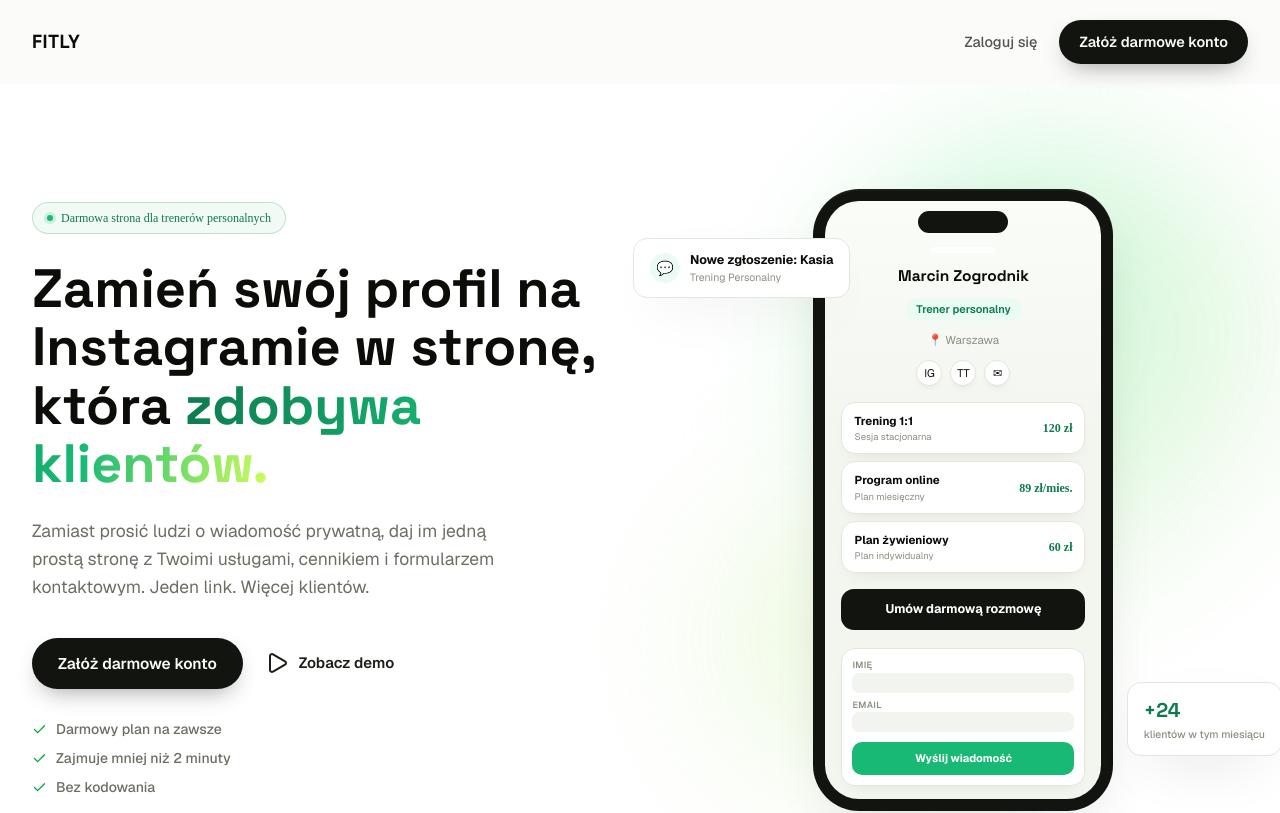
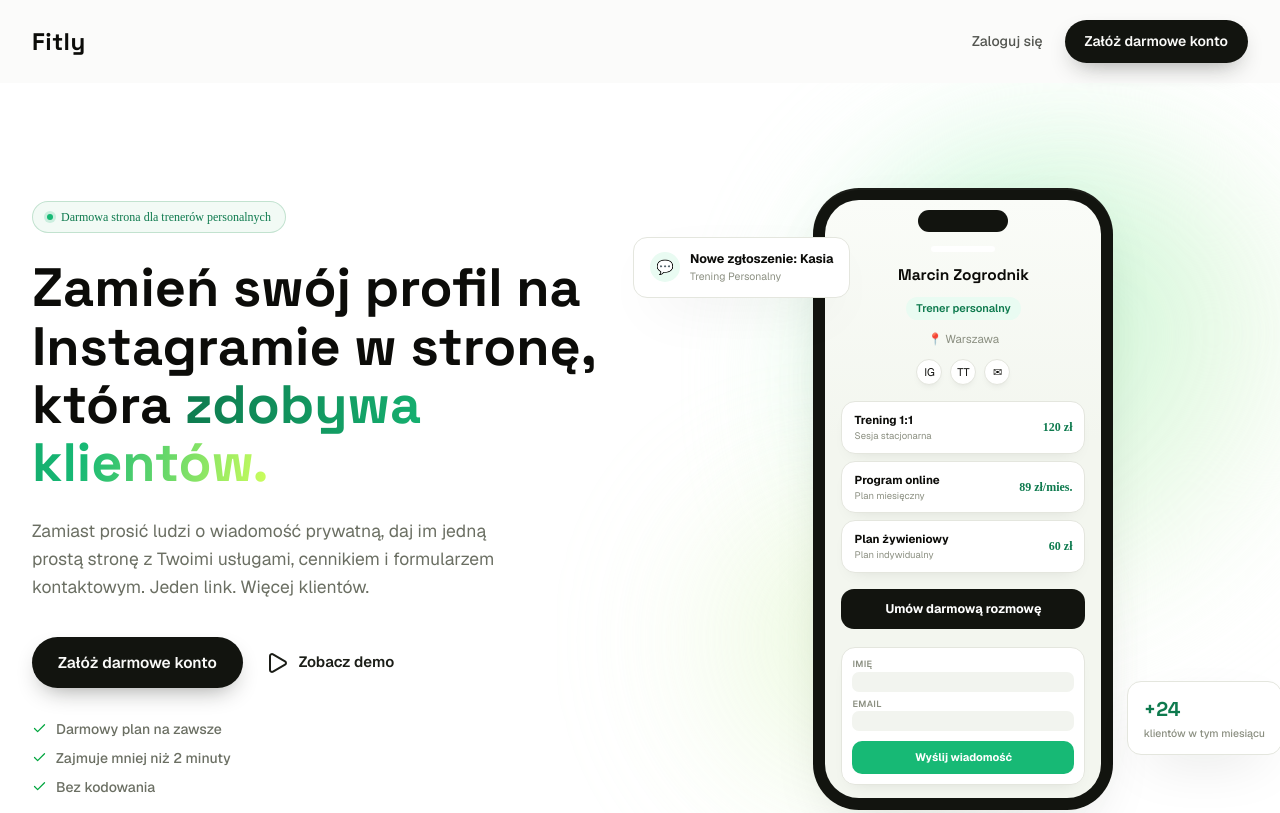
Before and after one commit to MZOG/fitly.bio, a Next.js app: page / in a window 1280 px wide. Shown: the top 813 px of the page. Built offline with nearby package versions, Linux system fonts and the light colour scheme; no server answers.

Commit message:
ux fixes

```diff
--- a/app/(marketing)/page.tsx
+++ b/app/(marketing)/page.tsx
@@ -6,22 +6,25 @@ export default function HomePage() {
     <section>
       <header className="sticky top-0 z-50 bg-[#FAFAF8]/70 backdrop-blur-md">
         <div className="mx-auto container flex justify-between items-center px-8 py-5">
-          <div className="col-start-2 font-grotesk text-[19px] font-bold tracking-[0.02em]">
-            FITLY
-          </div>
+          <Link
+            href="/"
+            className="col-start-2 font-grotesk text-2xl font-bold tracking-[0.02em]"
+          >
+            Fitly
+          </Link>
           <div className="col-start-3 flex items-center justify-end gap-5.5">
-            <a
-              href="#"
-              className="text-[14.5px] font-medium text-[#1B1D17]/75 transition hover:text-[#1B1D17]"
+            <Link
+              href="/login"
+              className="text-[14px] font-medium text-[#1B1D17]/75 transition hover:text-[#1B1D17]"
             >
               Zaloguj się
-            </a>
-            <a
-              href="#"
-              className="inline-flex items-center justify-center gap-2 rounded-full bg-[#12140F] px-5 py-2.75 text-[14.5px] font-semibold text-[#FAFAF8] shadow-[0_10px_24px_-10px_rgba(18,20,15,0.45)] transition hover:-translate-y-px hover:shadow-[0_14px_28px_-10px_rgba(18,20,15,0.5)]"
+            </Link>
+            <Link
+              href="/login"
+              className="hidden md:block  items-center justify-center gap-2 rounded-full bg-[#12140F] px-5 py-2.75 text-[14px] font-semibold text-[#FAFAF8] shadow-[0_10px_24px_-10px_rgba(18,20,15,0.45)] transition hover:-translate-y-px hover:shadow-[0_14px_28px_-10px_rgba(18,20,15,0.5)]"
             >
               Załóż darmowe konto
-            </a>
+            </Link>
           </div>
         </div>
       </header>
--- a/app/layout.tsx
+++ b/app/layout.tsx
@@ -16,8 +16,19 @@ const spaceGrotesk = Space_Grotesk({
 });
 
 export const metadata: Metadata = {
-  title: "Create Next App",
-  description: "Generated by create next app",
+  title: "Fitly - Darmowa strona dla trenerów personalnych",
+  description:
+    "Stwórz profesjonalną stronę dla trenera personalnego w kilka minut. Dodaj usługi, formularz kontaktowy i udostępnij jeden link w bio na Instagramie lub TikToku.",
+  keywords: [
+    "strona dla trenera personalnego",
+    "strona internetowa dla trenera",
+    "link w bio",
+    "wizytówka dla trenera",
+    "landing page dla trenera",
+    "profil trenera",
+    "trener personalny",
+    "fitly",
+  ],
 };
 
 export default function RootLayout({
--- a/components/dashboard/services-section.tsx
+++ b/components/dashboard/services-section.tsx
@@ -108,7 +108,7 @@ export function ServicesSection({ trainerId, services }: Props) {
             <div
               key={service.id}
               onClick={() => handleSelectService(service)}
-              className="rounded-lg border bg-white p-4"
+              className="rounded-lg border bg-white p-4 cursor-pointer"
             >
               <div className="flex flex-col gap-4">
                 {/* Tytuł + opis */}
--- a/components/profile/profile-header.tsx
+++ b/components/profile/profile-header.tsx
@@ -5,7 +5,7 @@ export default function ProfileHeader() {
     <header className="py-5 md:pt-7 md:pb-12 flex justify-center">
       <Link
         href="/"
-        className="text-center text-2xl px-5 font-montserrat italic font-extrabold uppercase"
+        className="text-center text-2xl px-5 font-grotesk italic font-extrabold"
       >
         Fitly.
       </Link>
```
